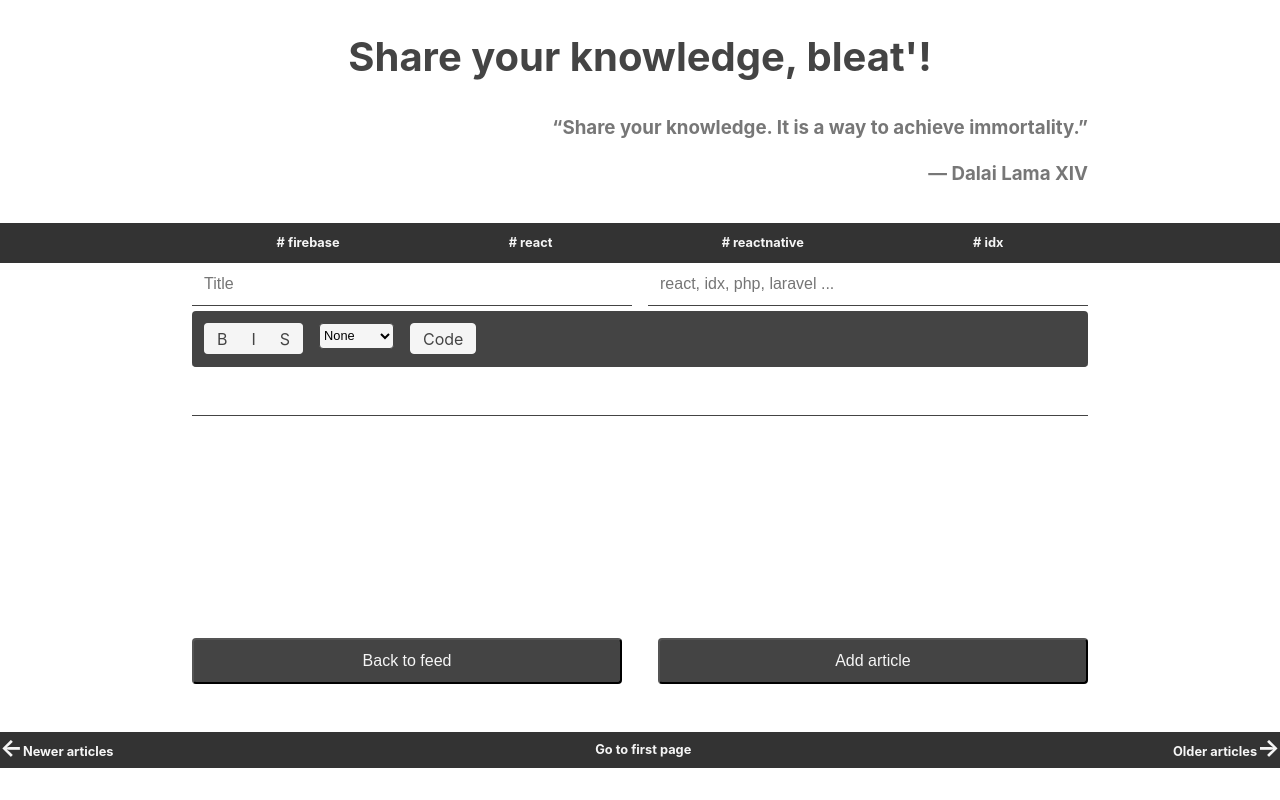
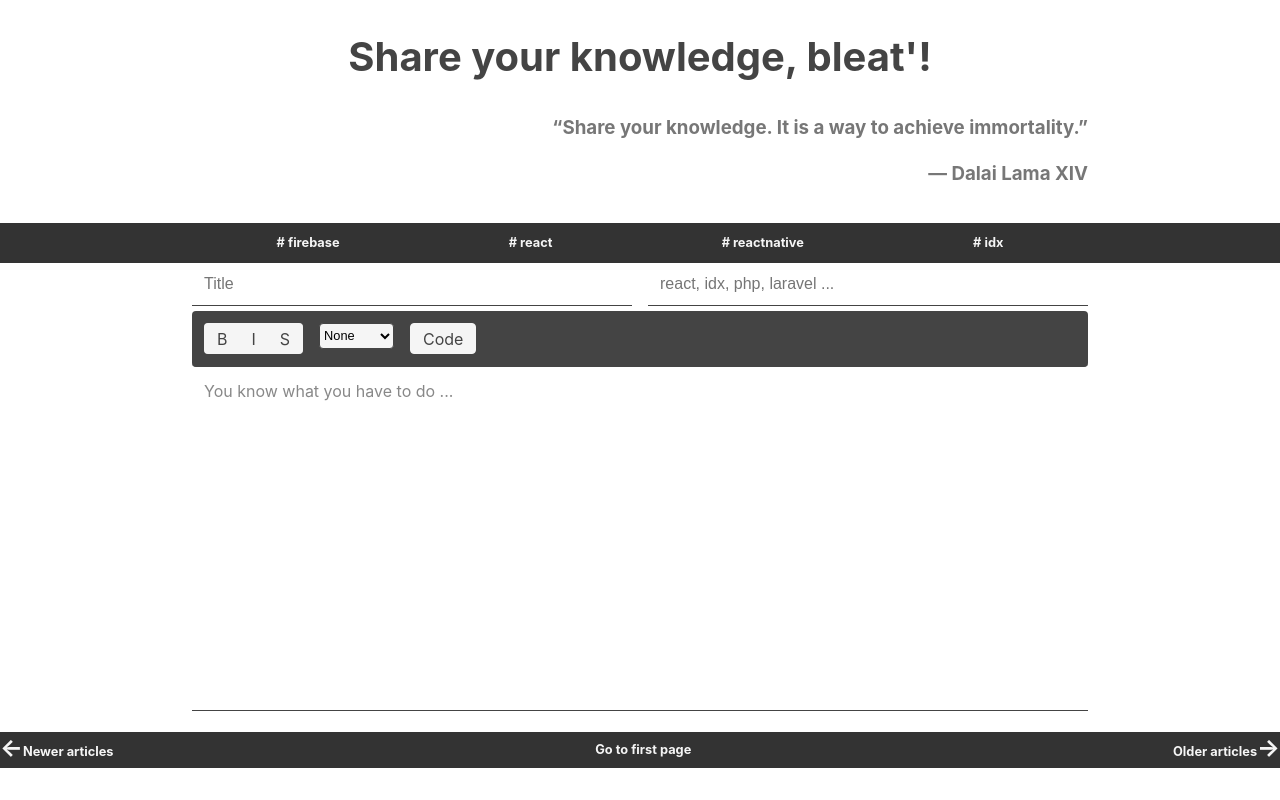
Before and after one commit to ValeriiBoiko/ShareYourKnowledge, a React (Create React App) app: page /create-article in a window 1280 px wide. Built offline with nearby package versions, Linux system fonts and the light colour scheme.

Commit message:
add placeholder to text editor

```diff
--- a/src/component/CreateArticleForm/CreateArticleForm.module.css
+++ b/src/component/CreateArticleForm/CreateArticleForm.module.css
@@ -15,11 +15,10 @@
 .textEditor {
   display: flex;
   flex-direction: column;
-  height: 600px
+  height: 25rem
 }
 
 .addButton {
   width: 48%;
   margin: 1rem 0 3rem;
-  /* align-self: flex-end; */
 }
--- a/src/component/CreateArticleForm/index.js
+++ b/src/component/CreateArticleForm/index.js
@@ -7,7 +7,7 @@ import { store } from '../../store';
 import { setNotificationAction } from '../../actions';
 
 function CreateArticleForm(props) {
-  const {state, dispatch} = useContext(store);
+  const { dispatch } = useContext(store);
   const [showLoader, setShowLoader] = useState(false);
   const [content, setContent] = useState('');
 
@@ -29,7 +29,7 @@ function CreateArticleForm(props) {
 
   return (
     <form action="" className={styles.form}>
-      { showLoader && <Loader /> }
+      {showLoader && <Loader />}
       <div style={{
         display: 'flex',
       }}>
@@ -38,12 +38,11 @@ function CreateArticleForm(props) {
       </div>
 
       <TextEditor className={styles.textEditor} onChangeContent={(text) => {
-        console.log('onChange')
         setContent(text);
-      }}/>
+      }} />
 
       <div className={'row justify-between'}>
-        <input type="submit" value="Back to feed" className={'button ' + styles.addButton} onClick={(e) => {
+        {/* <input type="submit" value="Back to feed" className={'button ' + styles.addButton} onClick={(e) => {
           e.preventDefault();
         }} />
 
@@ -59,7 +58,7 @@ function CreateArticleForm(props) {
               setShowLoader(false);
               showNotification('Error happend :( Try again.', 'error');
             })
-        }} />
+        }} /> */}
       </div>
     </form>
   )
--- a/src/component/TextEditor/TextEditor.module.css
+++ b/src/component/TextEditor/TextEditor.module.css
@@ -10,7 +10,7 @@
 
 .contentTextareaWrapper {
   display: flex;
-  max-height: calc(100% - 2.5rem);
+  height: 22rem;
 }
 
 .contentTextarea {
@@ -51,3 +51,8 @@
   border-radius: .25rem;
   background: #f5f5f5;
 }
+
+[data-placeholder]:empty:before {
+     content: attr(data-placeholder);
+     color: #888;
+}
--- a/src/component/TextEditor/ToolBar/ToolBar.js
+++ b/src/component/TextEditor/ToolBar/ToolBar.js
@@ -3,7 +3,7 @@ import styles from '../TextEditor.module.css';
 import { store } from '../../../store';
 
 function ToolBar(props) {
-  const {state} = useContext(store);
+  const { state } = useContext(store);
   const currentModifiers = state.newArticle.modifiers;
   const headers = [
     {
@@ -58,10 +58,8 @@ function ToolBar(props) {
     );
   })
 
-  function isActiveModifier (modifier, returnIfActive = false) {
+  function isActiveModifier(modifier, returnIfActive = false) {
     const isActive = currentModifiers.indexOf(modifier) >= 0;
-
-    console.log(modifier, currentModifiers);
 
     if (isActive && returnIfActive) {
       return returnIfActive;
--- a/src/component/TextEditor/index.js
+++ b/src/component/TextEditor/index.js
@@ -1,11 +1,11 @@
-import React, { useContext } from 'react';
+import React, { useContext, useEffect } from 'react';
 import styles from './TextEditor.module.css';
 import ToolBar from './ToolBar';
 import { store } from '../../store';
 import { setModifiersAction } from '../../actions';
 
 function TextEditor(props) {
-  const {dispatch} = useContext(store);
+  const { dispatch } = useContext(store);
   const setModifiers = (modifiers) => {
     dispatch(setModifiersAction(modifiers));
   }
@@ -29,16 +29,20 @@ function TextEditor(props) {
     setModifiers(currentSelectionModifiers);
   }
 
+  const onChange = (e) => {
+    props.onChangeContent(e.currentTarget.innerHTML);
+  }
+
   return (
     <div className={props.className}>
       <ToolBar />
 
-      <div data-id='contentEditorWrapper' class={styles.contentTextareaWrapper}>
-        <div data-id='contentEditor' className={'textarea ' + styles.contentTextarea}
-        contentEditable={true}
-        onClick={updateModifiers} onBlur={(e) => {
-          props.onChangeContent(e.currentTarget.innerHTML);
-        }}>
+      <div data-id='contentEditorWrapper' className={styles.contentTextareaWrapper}>
+        <div
+          data-id='contentEditor' data-placeholder='You know what you have to do ...'
+          className={'textarea ' + styles.contentTextarea}
+          contentEditable={true}
+          onClick={updateModifiers} onKeyDown={onChange}>
         </div>
       </div>
     </div >
```
